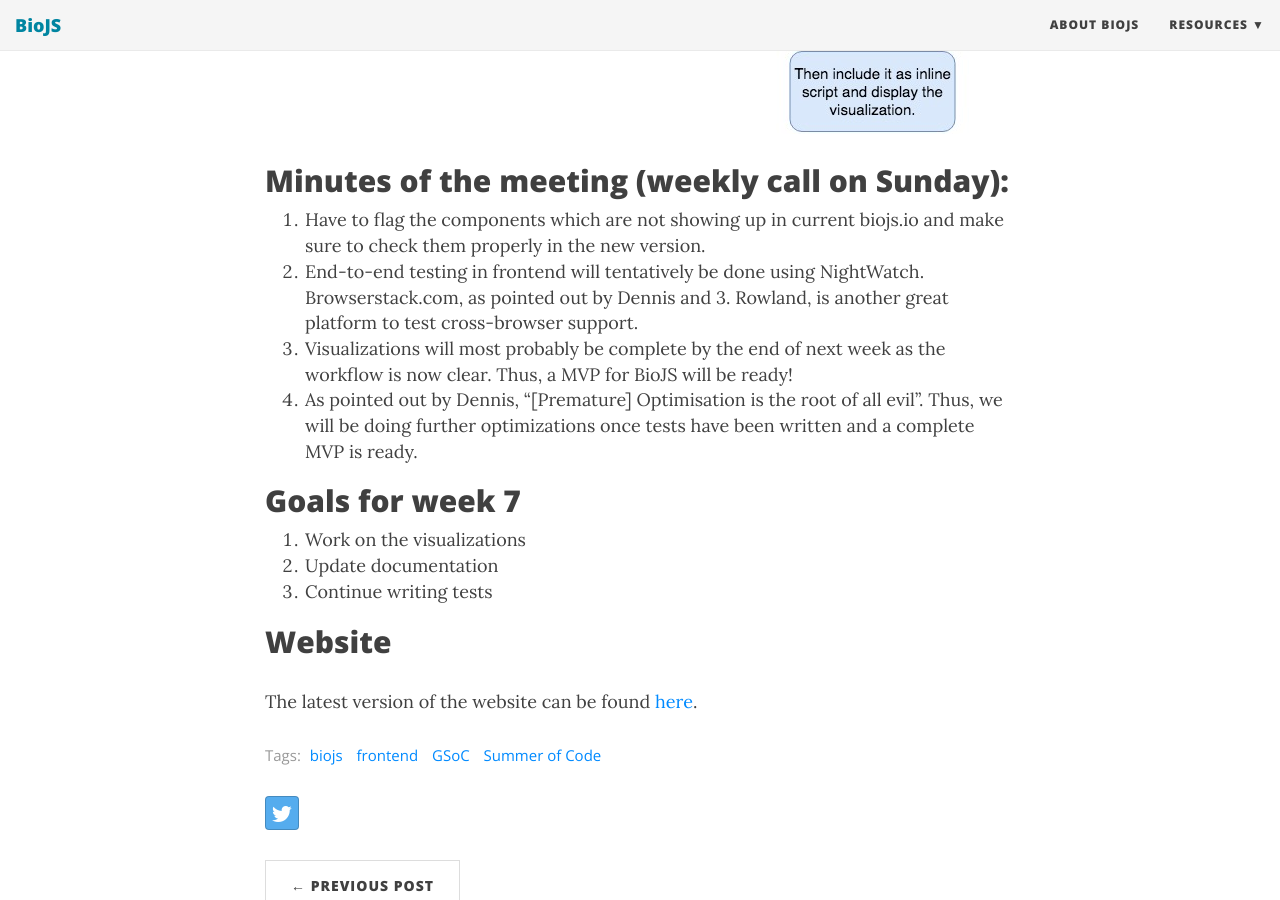
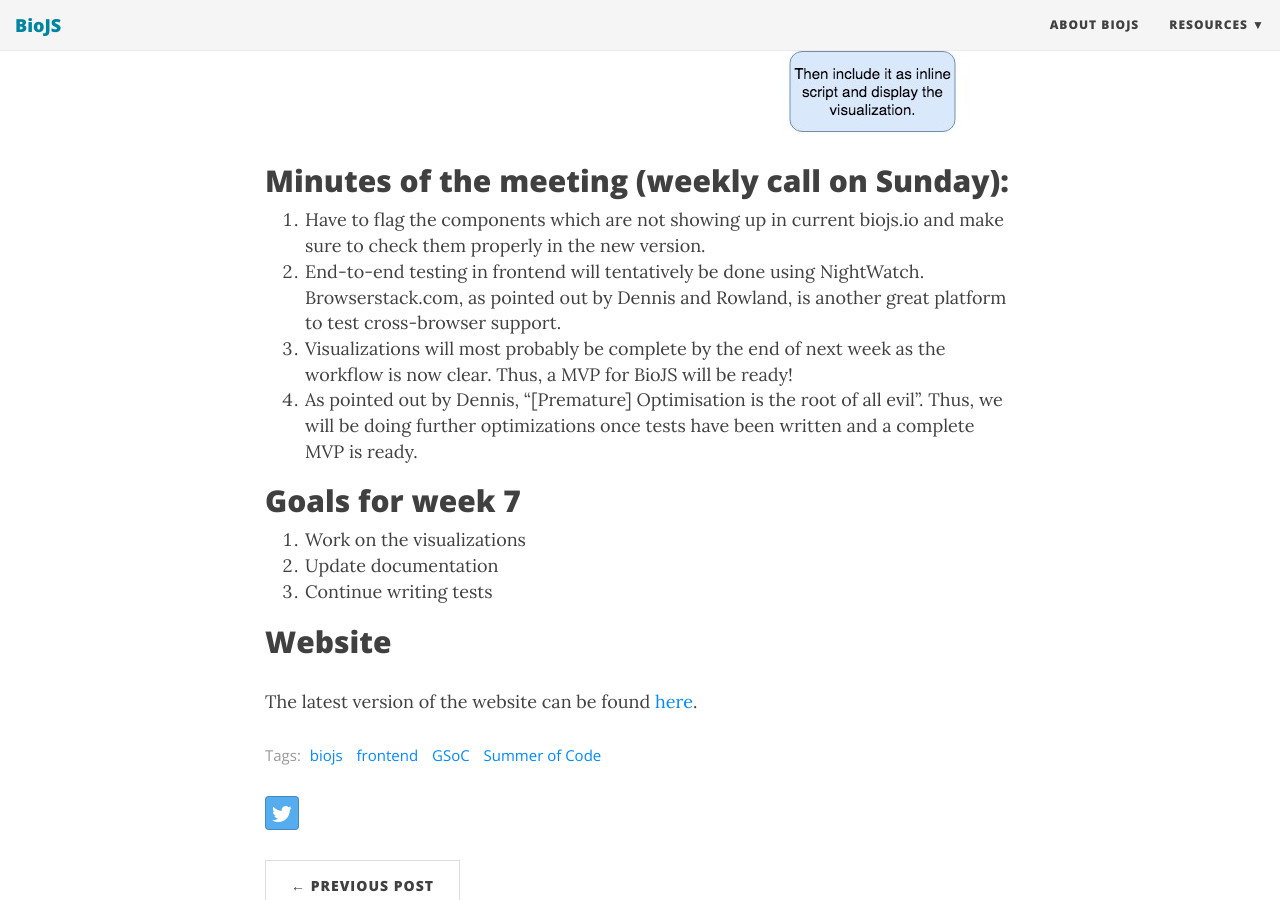
Before and after one commit to biojs/biojs.github.io, a Jekyll site: the page built from _posts/2018-06-25-week-6-frontend.md, in a window 1280 px wide and 900 px high, scrolled down 2685 px. Built offline with Jekyll 4.4.1, drawn with Linux system fonts in a browser that asks for light colours; nearby versions of some CDN libraries; some of the changed lines change nothing that is shown.

Commit message:
Corrected minutes of the meeting

```diff
--- a/_posts/2018-06-25-week-6-frontend.md
+++ b/_posts/2018-06-25-week-6-frontend.md
@@ -25,9 +25,9 @@
 
 ## Minutes of the meeting (weekly call on Sunday):
   1. Have to flag the components which are not showing up in current biojs.io and make sure to check them properly in the new version.
-  2. End-to-end testing in frontend will tentatively be done using NightWatch. Browserstack.com, as pointed out by Dennis and   3. Rowland, is another great platform to test cross-browser support.
-  4. Visualizations will most probably be complete by the end of next week as the workflow is now clear. Thus, a MVP for BioJS will be ready!
-  5. As pointed out by Dennis, "[Premature] Optimisation is the root of all evil". Thus, we will be doing further optimizations once tests have been written and a complete MVP is ready.
+  2. End-to-end testing in frontend will tentatively be done using NightWatch. Browserstack.com, as pointed out by Dennis and Rowland, is another great platform to test cross-browser support.
+  3. Visualizations will most probably be complete by the end of next week as the workflow is now clear. Thus, a MVP for BioJS will be ready!
+  4. As pointed out by Dennis, "[Premature] Optimisation is the root of all evil". Thus, we will be doing further optimizations once tests have been written and a complete MVP is ready.
 
 ## Goals for week 7
   1. Work on the visualizations
```
